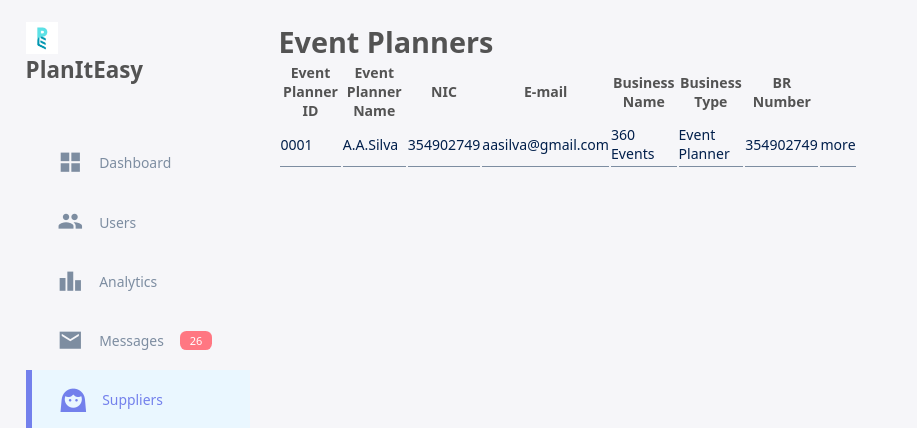
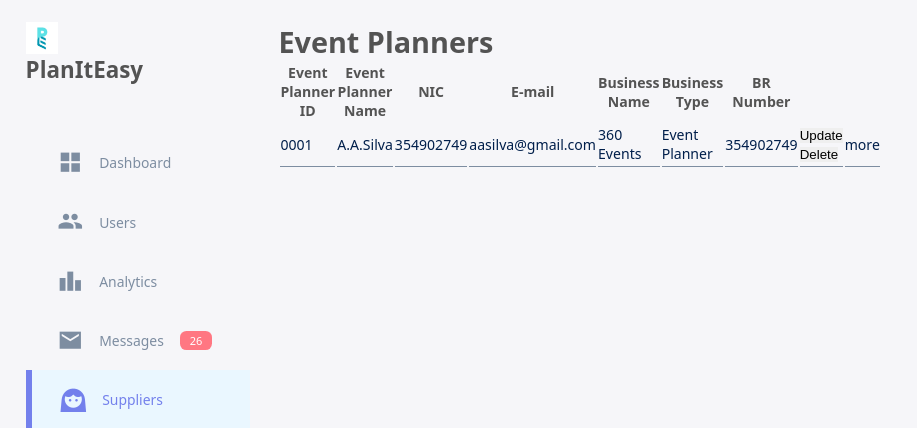
Before and after one commit to Kavithma-Dharmathilake/PlanItEasy, a PHP site: page /planiteasy/admin/eventplanners in a window 1280 px wide. Shown: the top 428 px of the page, without its empty margins (0-917 px from the left). Run offline with PHP 8.4, Linux system fonts and the light colour scheme; some libraries are stand-ins or nearby versions.

Commit message:
update view:suppliers & eventplanners

```diff
--- a/app/views/admin/eventplanners.php
+++ b/app/views/admin/eventplanners.php
@@ -83,6 +83,7 @@
                                 <th>Business Type</th>
                                 <th>BR Number</th>
                                 <th></th>
+                                <th></th>
                             </tr>
                         </thead>
                         <tbody>
@@ -94,6 +95,7 @@
                                 <td>360 Events</td>
                                 <td>Event Planner</td>
                                 <td>354902749</td>
+                                <td><button class="btn_accept" type="button">Update</button><button class="btn_reject" type="button">Delete</button></td>
                                 <td><a href="url">more</a></td>
                             </tr>
 
--- a/app/views/admin/suppliers.php
+++ b/app/views/admin/suppliers.php
@@ -83,6 +83,7 @@
                                 <th>Business Type</th>
                                 <th>BR Number</th>
                                 <th></th>
+                                <th></th>
                             </tr>
                         </thead>
                         <tbody>
@@ -94,6 +95,7 @@
                                 <td>360 photography</td>
                                 <td>Photographer</td>
                                 <td>354902749</td>
+                                <td><button class="btn_accept" type="button">Update</button><button class="btn_reject" type="button">Delete</button></td>
                                 <td><a href="url">more</a></td>
                             </tr>
 
```
